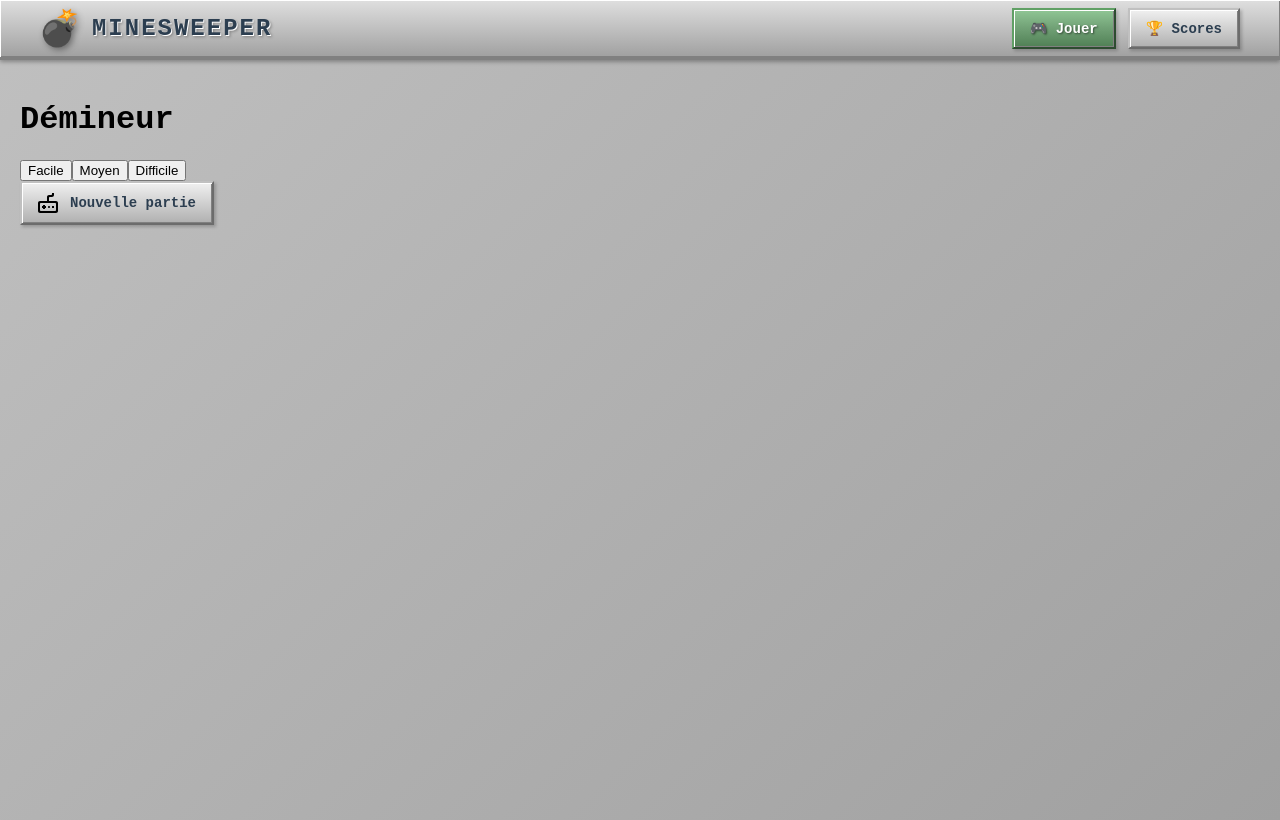
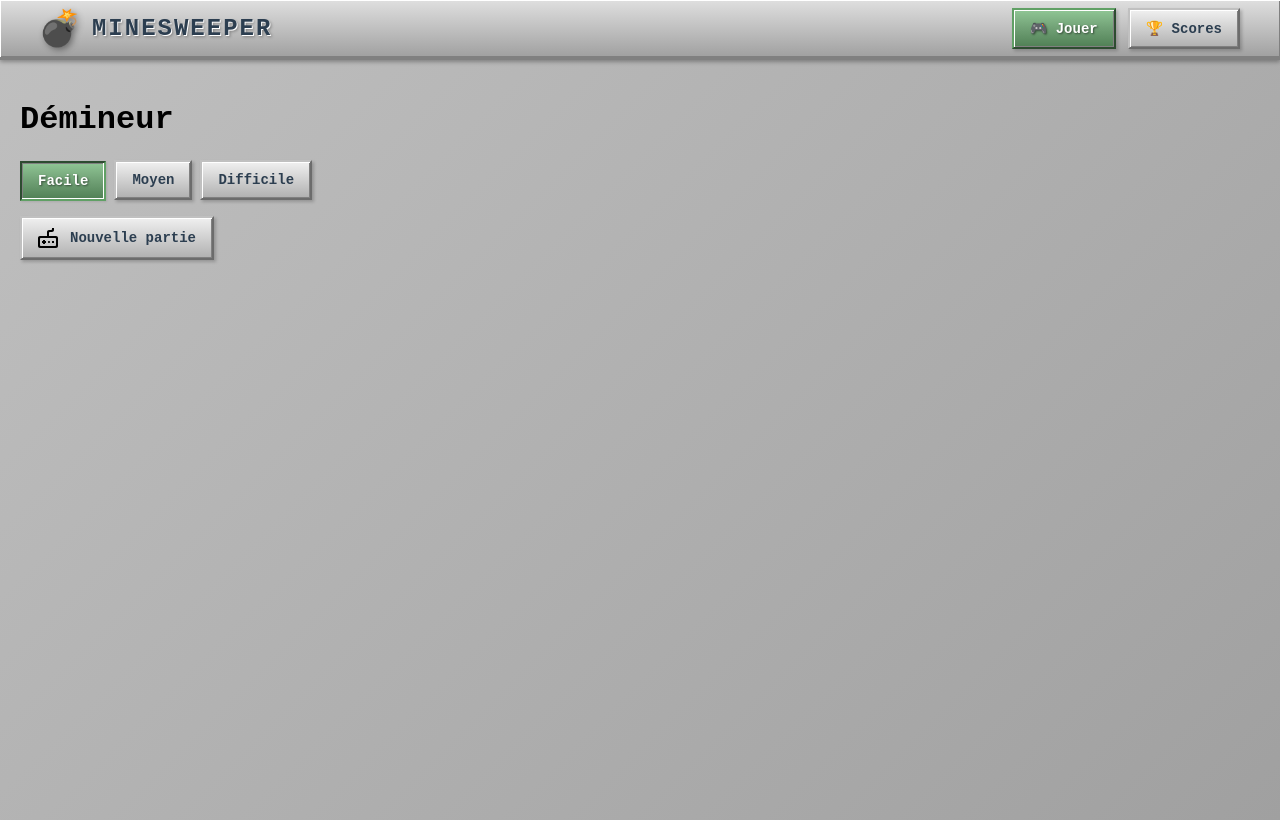
Before and after one commit to BatMaxou/esgi-minesweeper, a Vue app: page / in a window 1280 px wide. Built offline with nearby package versions, Linux system fonts and the light colour scheme.

Commit message:
✨ Ajout difficulté sur nouveau UI

```diff
--- a/src/components/Button.vue
+++ b/src/components/Button.vue
@@ -19,6 +19,10 @@ const props = defineProps({
     type: Boolean,
     default: false
   },
+  active: {
+    type: Boolean,
+    default: false
+  }
 })
 </script>
 
@@ -28,7 +32,10 @@ const props = defineProps({
     :to="props.as === 'router-link' ? props.to : undefined"
     :type="props.as === 'button' ? props.type : undefined"
     :disabled="props.as === 'button' ? props.disabled : undefined"
-    class="nav-button"
+    :class="[
+      'nav-button',
+      { 'is-active': props.active }
+    ]"
   >
     <span class="button-content">
       <slot/>
@@ -64,7 +71,8 @@ const props = defineProps({
   3px 3px 5px rgba(0, 0, 0, 0.3);
 }
 
-.nav-button:active {
+.nav-button:active,
+.nav-button.is-active {
   background: linear-gradient(180deg, #a0a0a0 0%, #c0c0c0 50%, #d0d0d0 100%);
   border: 2px inset #c0c0c0;
   transform: translateY(1px);
@@ -73,14 +81,16 @@ const props = defineProps({
   1px 1px 2px rgba(0, 0, 0, 0.1);
 }
 
-.nav-button.router-link-active {
+.nav-button.router-link-active,
+.nav-button.is-active {
   background: linear-gradient(180deg, #90c695 0%, #70a075 50%, #508055 100%);
   border-color: #60a065;
   color: #ffffff;
   text-shadow: 1px 1px 2px rgba(0, 0, 0, 0.5);
 }
 
-.nav-button.router-link-active:hover {
+.nav-button.router-link-active:hover,
+.nav-button.is-active:hover {
   background: linear-gradient(180deg, #a0d6a5 0%, #80b085 50%, #609065 100%);
 }
 
--- a/src/views/Home.vue
+++ b/src/views/Home.vue
@@ -36,17 +36,19 @@ const handleDifficultyChange = (level) => {
   <h1>Démineur</h1>
 
   <div>
-    <button
-      v-for="(label, level) in difficultyLabels"
-      :key="level"
-      :class="{ active: difficulty == level }"
-      @click="handleDifficultyChange(parseInt(level))"
-    >
-      {{ label }}
-    </button>
+    <div class="difficulty-container">
+      <Button
+        v-for="(label, level) in difficultyLabels"
+        :key="level"
+        :active="difficulty == level"
+        @click="handleDifficultyChange(parseInt(level))"
+      >
+        {{ label }}
+      </Button>
+    </div>
   </div>
 
-  <Button v-if="!minesweeper" @click="createMinesweeper(1)">
+  <Button v-if="!minesweeper" @click="createMinesweeper(difficulty)">
     <svg class="icon" viewBox="0 0 20 20" xmlns="http://www.w3.org/2000/svg">
       <g id="SVGRepo_bgCarrier" stroke-width="0"></g>
       <g id="SVGRepo_tracerCarrier" stroke-linecap="round" stroke-linejoin="round"></g>
@@ -125,4 +127,10 @@ const handleDifficultyChange = (level) => {
   inset 1px 1px 0 #b71c1c,
   1px 1px 2px rgba(0, 0, 0, 0.2) !important;
 }
+
+.difficulty-container {
+  display: flex;
+  gap: 8px;
+  margin-bottom: 16px;
+}
 </style>
```
